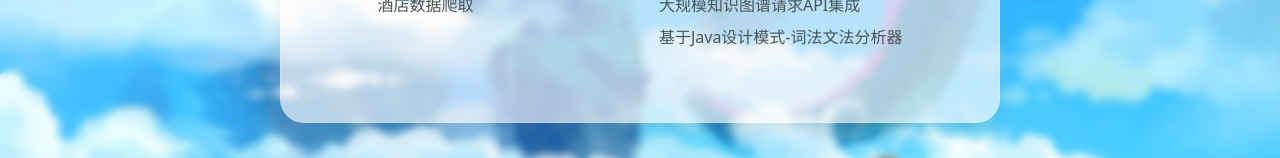
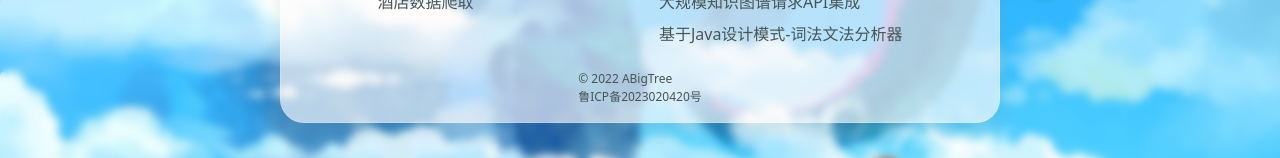
Before and after one commit to A-BigTree/myHomePage, a Vue app: page / in a window 1280 px wide. Shown: the part 493-651 px from the top of the page. Built offline with nearby package versions, Linux system fonts and the light colour scheme; some icons are missing.

Commit message:
update copyright

```diff
--- a/src/App.vue
+++ b/src/App.vue
@@ -69,5 +69,10 @@
         </ul>
       </div>
     </div>
+
+    <div class="copyright mt-4 mb-4">
+      <p>© 2022 ABigTree</p>
+      <p><a href="https://beian.miit.gov.cn">鲁ICP备2023020420号</a></p>
+    </div>
   </div>
 </template>
```
Also changed, not shown: 1 other file (tests, documents, lock files or other folders).
